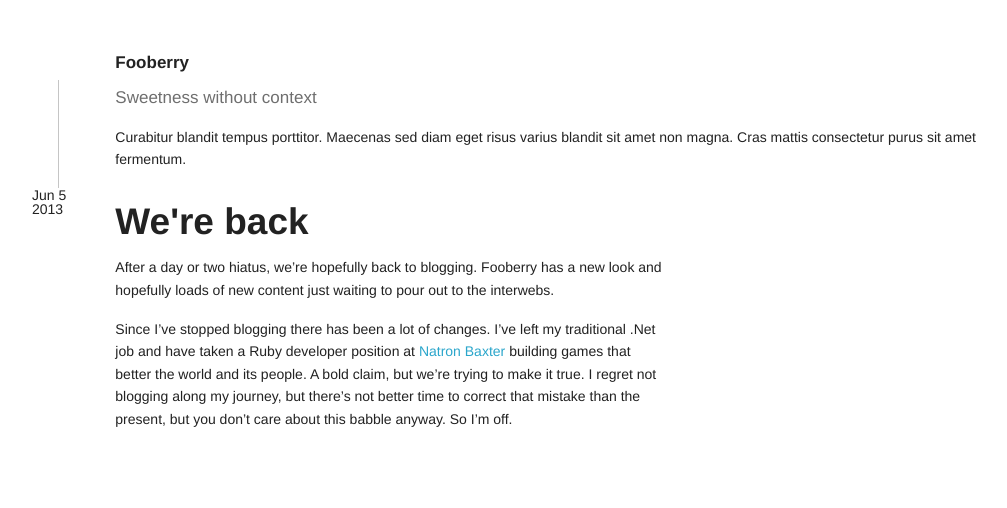
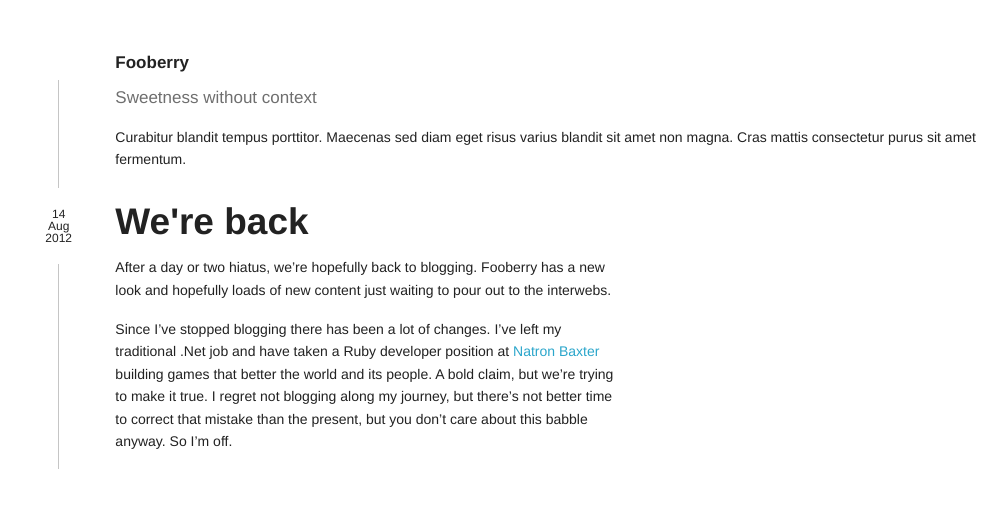
Before and after one commit to MarkBorcherding/markborcherding.github.com, a Jekyll site: the page built from _posts/2012-08-14-were-back.md, in a window 1280 px wide. Shown: the top 508 px of the page, without its empty margins (123-1130 px from the left). Built offline with Jekyll 4.4.1, drawn with Linux system fonts in a browser that asks for light colours; Markdown is read by kramdown in place of the engine named in the settings.

Commit message:
post style

```diff
--- a/_config.yml
+++ b/_config.yml
@@ -19,7 +19,7 @@ pygments: true
 markdown: redcarpet
 server: false
 lsi: true
-paginate: 10
+paginate: 5
 
 
 # Themes are encouraged to use these universal variables
--- a/_includes/index.liquid
+++ b/_includes/index.liquid
@@ -5,6 +5,8 @@
 {% endfor %}
 
 
-<div class='eight columns offset-by-one'>
-  {% include pagination.liquid %}
+<div class='row'>
+  <div class='eight columns offset-by-one'>
+    {% include pagination.liquid %}
+  </div>
 </div>
--- a/_layouts/post.html
+++ b/_layouts/post.html
@@ -2,18 +2,22 @@
 
 <article>
   <div class="row">
-    <div class='one columns'>
-      <span class='month'>Jun</span>
-      <span class="day">5</span><br/>
-      <span class="year">2013</span>
+    <div class='one columns sidebar'>
+      <span class='month'>{{ page.date | date: "%d" }}</span> <br/>
+      <span class='day'>{{ page.date | date: "%b" }}</span> <br/>
+      <span class='year'>{{ page.date | date: "%Y" }}</span>
     </div>
-    <h2 class='eleven columns'>
-      {{ page.title }}
-    </h2>
-  </div>
-  <div class='row'>
-    <div class='seven columns offset-by-one'>
-      {{ content }}
+    <div class='eleven columns'>
+      <div class='row'>
+        <h2 class='twelve columns'>
+          {{ page.title }}
+        </h2>
+      </div>
+      <div class='row'>
+        <div class='seven columns'>
+          {{ content }}
+        </div>
+      </div>
     </div>
   </div>
 </article>
```
